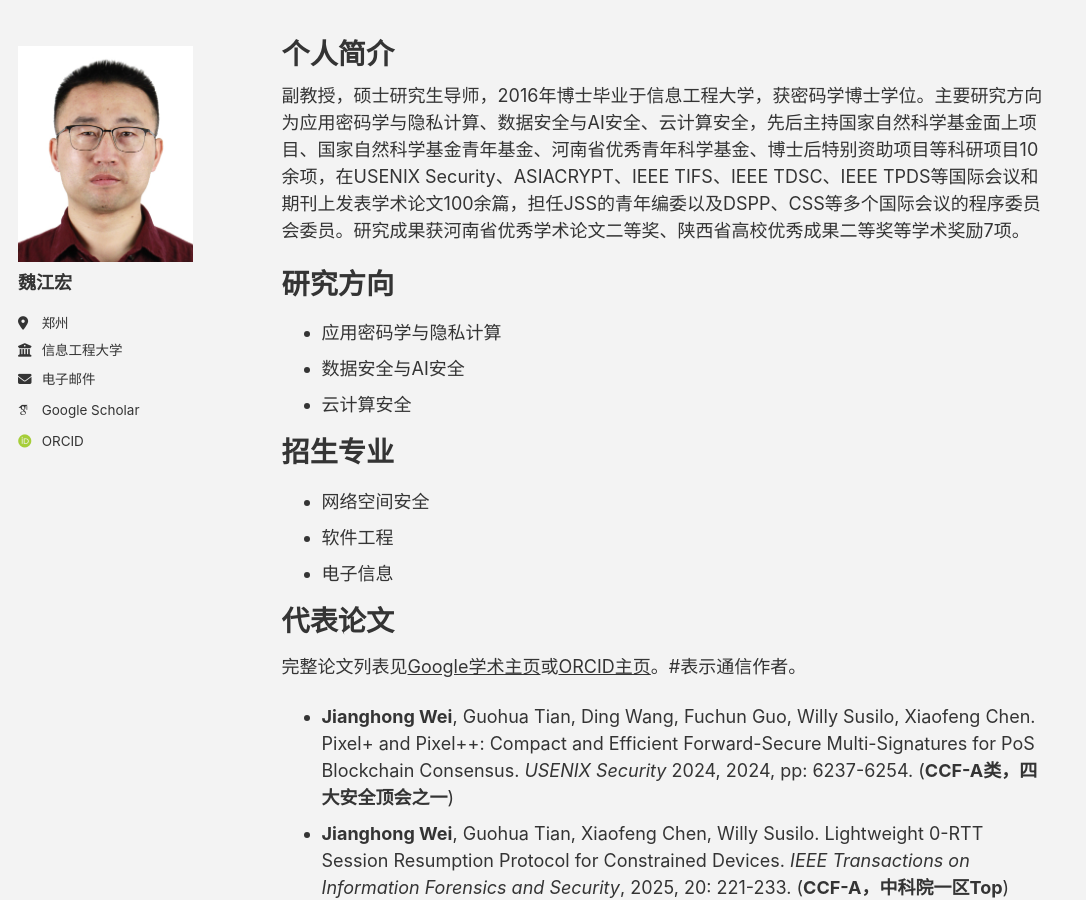
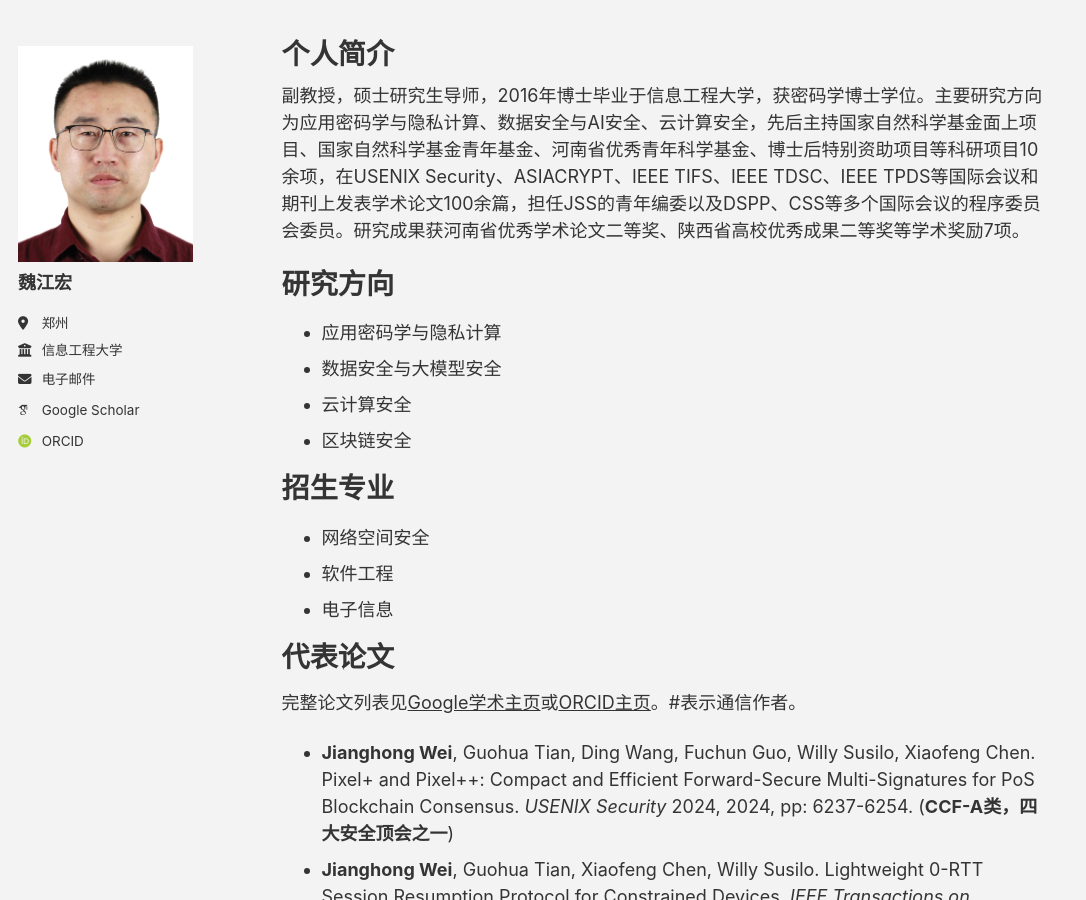
Before and after one commit to jhw-crypt/jhw-crypt.github.io, a Jekyll site: the page built from _pages/about.md, in a window 1280 px wide and 900 px high. Shown: the whole window, without its empty margins (0-1086 px from the left). Built offline with Jekyll 4.4.1, drawn with Linux system fonts in a browser that asks for light colours; some web fonts are replaced; a script bundle is joined from its source files by our own code; library files that are not in the unit come from our copies.

Commit message:
Update about.md

```diff
--- a/_pages/about.md
+++ b/_pages/about.md
@@ -12,8 +12,9 @@ redirect_from:
 研究方向
 ======
 - 应用密码学与隐私计算
-- 数据安全与AI安全
+- 数据安全与大模型安全
 - 云计算安全
+- 区块链安全
 
 招生专业
 ======
```
